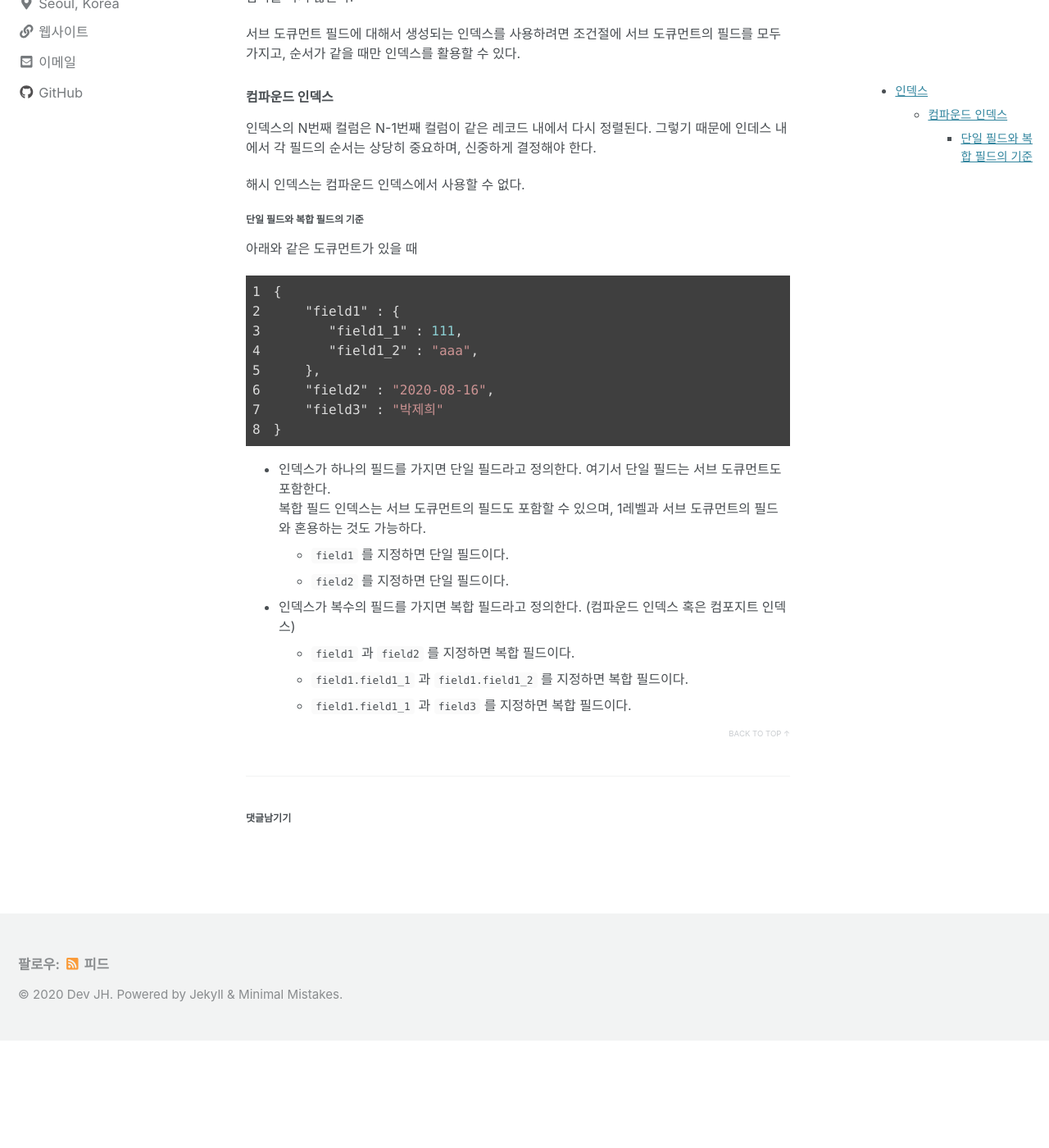
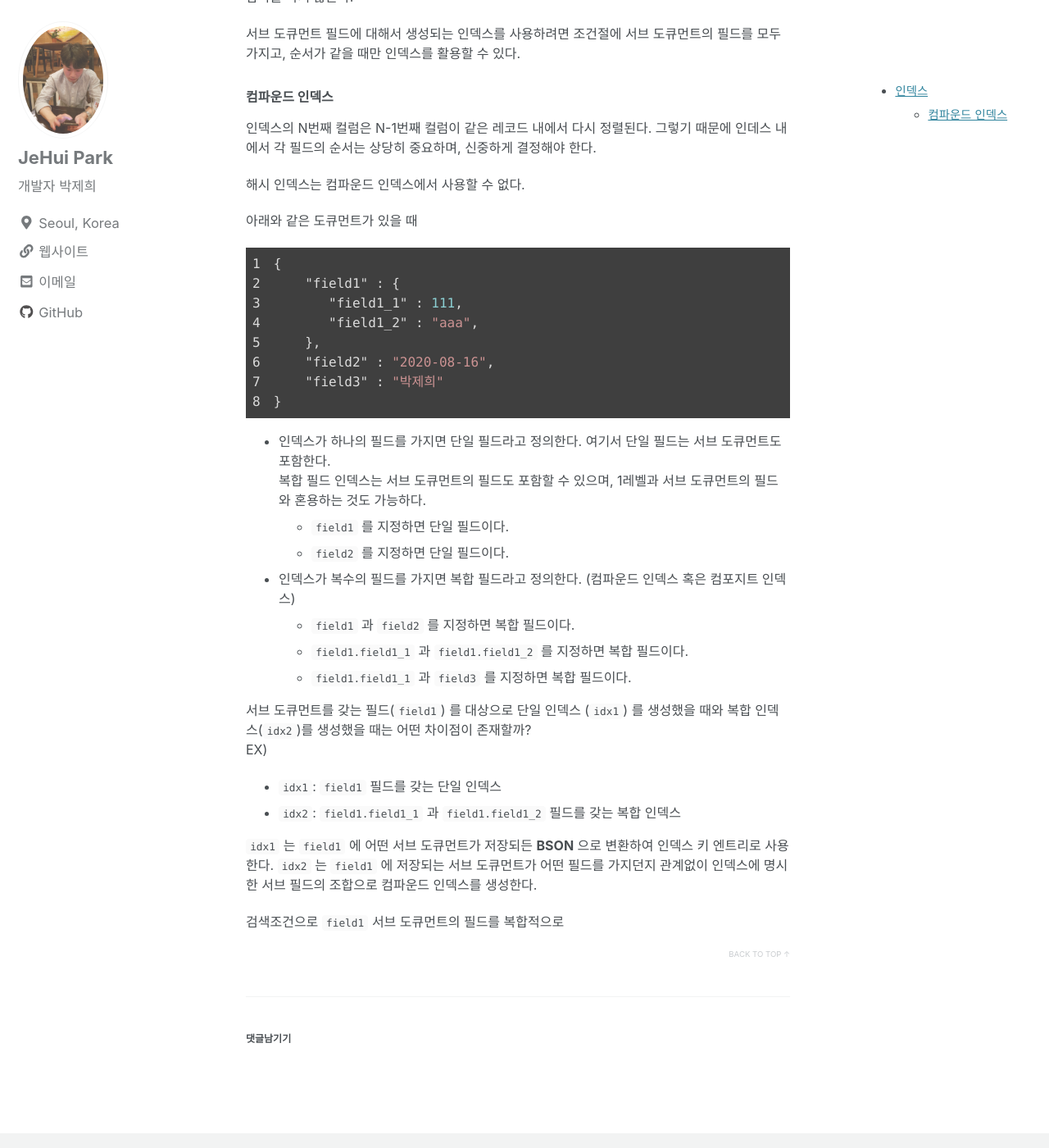
Before and after one commit to JeHuiPark/JeHuiPark.github.io, a Jekyll site: the page built from _posts/2020-08-16-mongo-study.md, in a window 1280 px wide and 1400 px high, scrolled down 415 px. Shown: the whole window at 82% size. Built offline with Jekyll 4.4.1, drawn with Linux system fonts in a browser that asks for light colours; nearby versions of some CDN libraries; comment, search, counter and statistics services are not loaded; before the commit the page ends 1683 px from its top, so only the background shows below that.

Commit message:
Update 2020-08-16-mongo-study.md

````diff
--- a/_posts/2020-08-16-mongo-study.md
+++ b/_posts/2020-08-16-mongo-study.md
@@ -24,8 +24,6 @@ WiredTiger 스토리지 엔진은 데이터 파일은 기본적으로 압축을
 
 해시 인덱스는 컴파운드 인덱스에서 사용할 수 없다.
 
-#### 단일 필드와 복합 필드의 기준
-
 아래와 같은 도큐먼트가 있을 때
 ```json
 {
@@ -46,3 +44,15 @@ WiredTiger 스토리지 엔진은 데이터 파일은 기본적으로 압축을
     - `field1` 과 `field2` 를 지정하면 복합 필드이다.
     - `field1.field1_1` 과 `field1.field1_2` 를 지정하면 복합 필드이다.
     - `field1.field1_1` 과 `field3` 를 지정하면 복합 필드이다.
+
+서브 도큐먼트를 갖는 필드(`field1`) 를 대상으로 단일 인덱스 (`idx1`) 를 생성했을 때와 복합 인덱스(`idx2`)를 생성했을 때는 어떤 차이점이 존재할까?
+EX)
+- `idx1`: `field1` 필드를 갖는 단일 인덱스
+- `idx2`: `field1.field1_1` 과 `field1.field1_2` 필드를 갖는 복합 인덱스
+
+`idx1` 는 `field1` 에 어떤 서브 도큐먼트가 저장되든 **BSON** 으로 변환하여 인덱스 키 엔트리로 사용한다.
+`idx2` 는 `field1` 에 저장되는 서브 도큐먼트가 어떤 필드를 가지던지 관계없이 인덱스에 명시한 서브 필드의 조합으로 컴파운드 인덱스를 생성한다.
+
+
+
+검색조건으로 `field1` 서브 도큐먼트의 필드를 복합적으로
````
